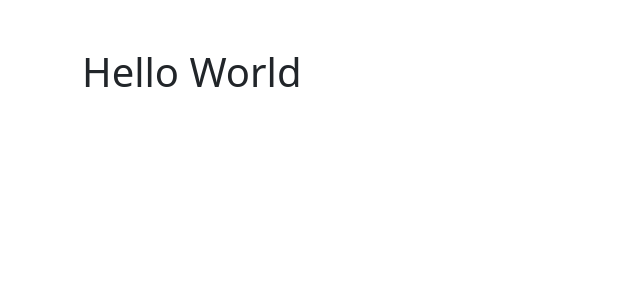
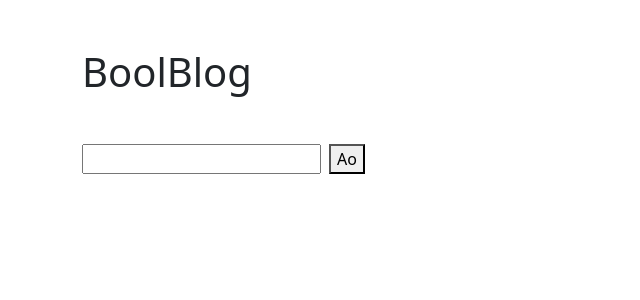
Before and after one commit to antonioferrigno28/react-form, a React (Vite) app: page / in a window 1280 px wide. Shown: the top 300 px of the page, without its empty margins (0-640 px from the left). Built offline with nearby package versions, Linux system fonts and the light colour scheme.

Commit message:
Base form

```diff
--- a/src/App.jsx
+++ b/src/App.jsx
@@ -1,10 +1,25 @@
-// import { useState } from 'react'
+import { useState } from "react";
+
+// Esercizio
+// Creare un semplice form con un campo input per il titolo di un articolo del blog.
+// Al submit del form, mostrare la lista degli articoli inseriti.
+// Infine dare la possibilità di cancellare ciascun articolo utilizzando un'icona.
+// BONUS
+// Implementare la funzionalità di modifica del titolo di un post.
+// Aggiungere più campi al form (ad es. lo stato di un articolo - draft, published - o l’autore)
+// Buon lavoro!
 
 function App() {
   return (
     <>
       <div className="container">
-        <h1 className="mt-5">Hello World</h1>
+        <h1 className="mt-5">BoolBlog</h1>
+        <div className="wrapper mt-5">
+          <form>
+            <input type="text" />
+            <button className="ms-2">Ao</button>
+          </form>
+        </div>
       </div>
     </>
   );
```
